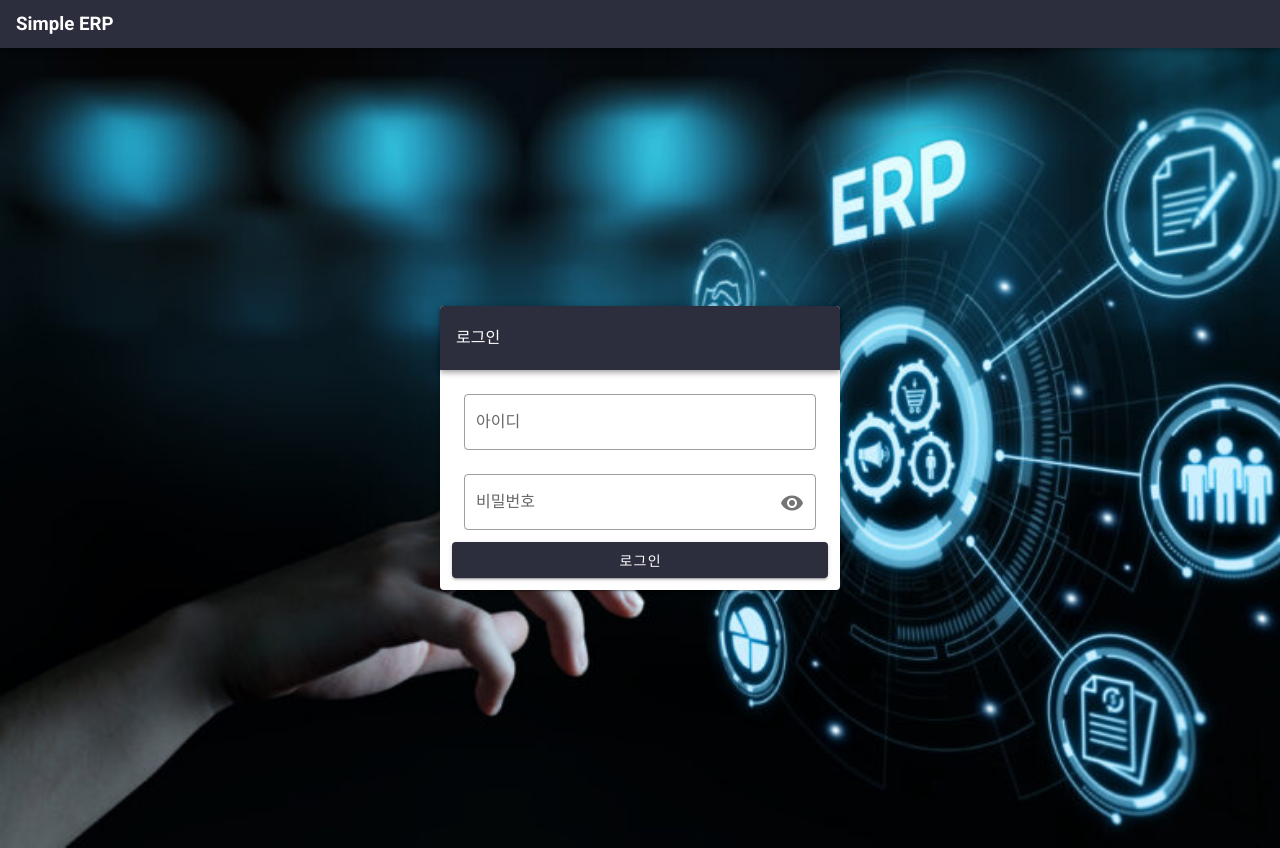
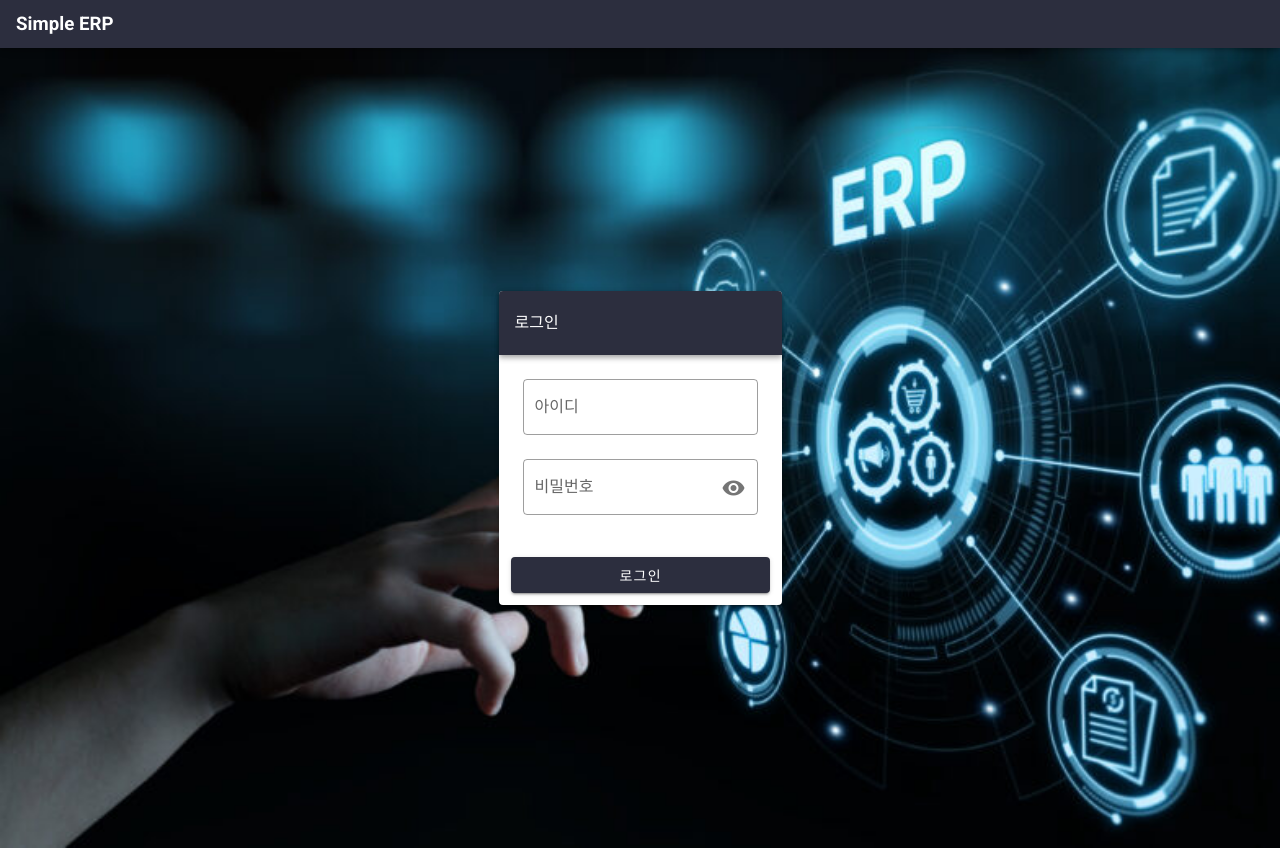
Before and after one commit to matebe12/simpleerp, a Vue app in the folder erp_frontend/: page /login in a window 1280 px wide. Built offline with nearby package versions, Linux system fonts and the light colour scheme; what vue-js-modal, vue2-perfect-scrollbar, vuetify-draggable-treeview would draw is missing.

Commit message:
login rule add

```diff
--- a/erp_frontend/src/views/login.vue
+++ b/erp_frontend/src/views/login.vue
@@ -14,6 +14,7 @@
         >
             <v-container>
                 <v-layout justify-center align-center>
+                    <form @submit.prevent="" form>
                         <v-row>
                             <v-col>
                                 <v-card class="mx-auto" max-width="400">
@@ -40,9 +41,21 @@
                                                     required
                                                     outlined
                                                     v-model="userPw"
-                                                append-icon="mdi-eye"
-                                                type="password"
-                                                hide-details
+                                                    :append-icon="
+                                                        show
+                                                            ? 'mdi-eye'
+                                                            : 'mdi-eye-off'
+                                                    "
+                                                    :type="
+                                                        show
+                                                            ? 'text'
+                                                            : 'password'
+                                                    "
+                                                    @mousedown="show = !show"
+                                                    :rules="[
+                                                        rules.required,
+                                                        rules.min,
+                                                    ]"
                                                 ></v-text-field>
                                             </v-col>
                                             <v-row>
@@ -60,6 +73,7 @@
                                 </v-card>
                             </v-col>
                         </v-row>
+                    </form>
                 </v-layout>
             </v-container>
         </v-container>
@@ -72,7 +86,16 @@ import { Component, Vue } from 'vue-property-decorator';
     name: 'login',
     components: {},
 })
-export default class Employee extends Vue {}
+export default class Employee extends Vue {
+    userId = '';
+    userPw = '';
+    show = true;
+    rules = {
+        required: (value: any) => !!value || 'Required.',
+        min: (v: string | any[]) => v.length >= 8 || 'Min 8 characters',
+        emailMatch: () => `The email and password you entered don't match`,
+    };
+}
 </script>
 
 <style scoped>
```
Lines whose indentation alone changed are shown as unchanged.
